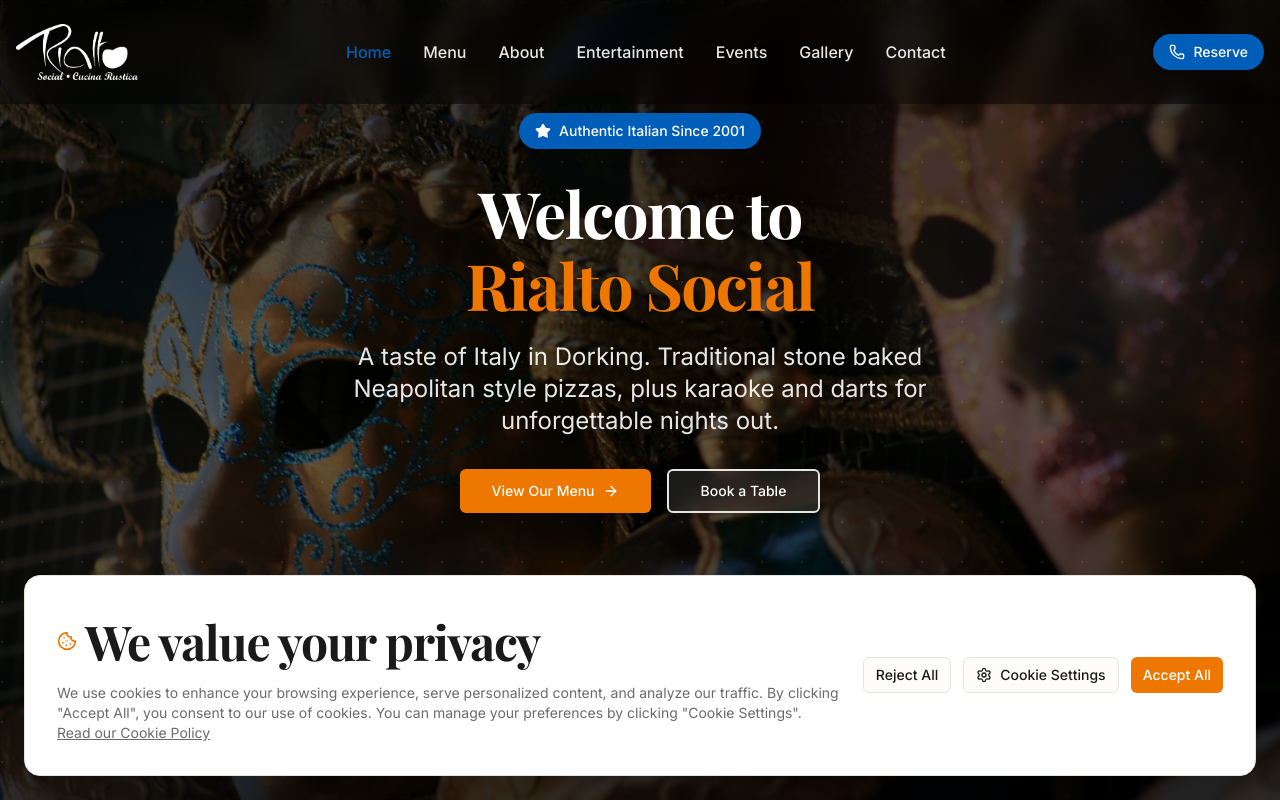
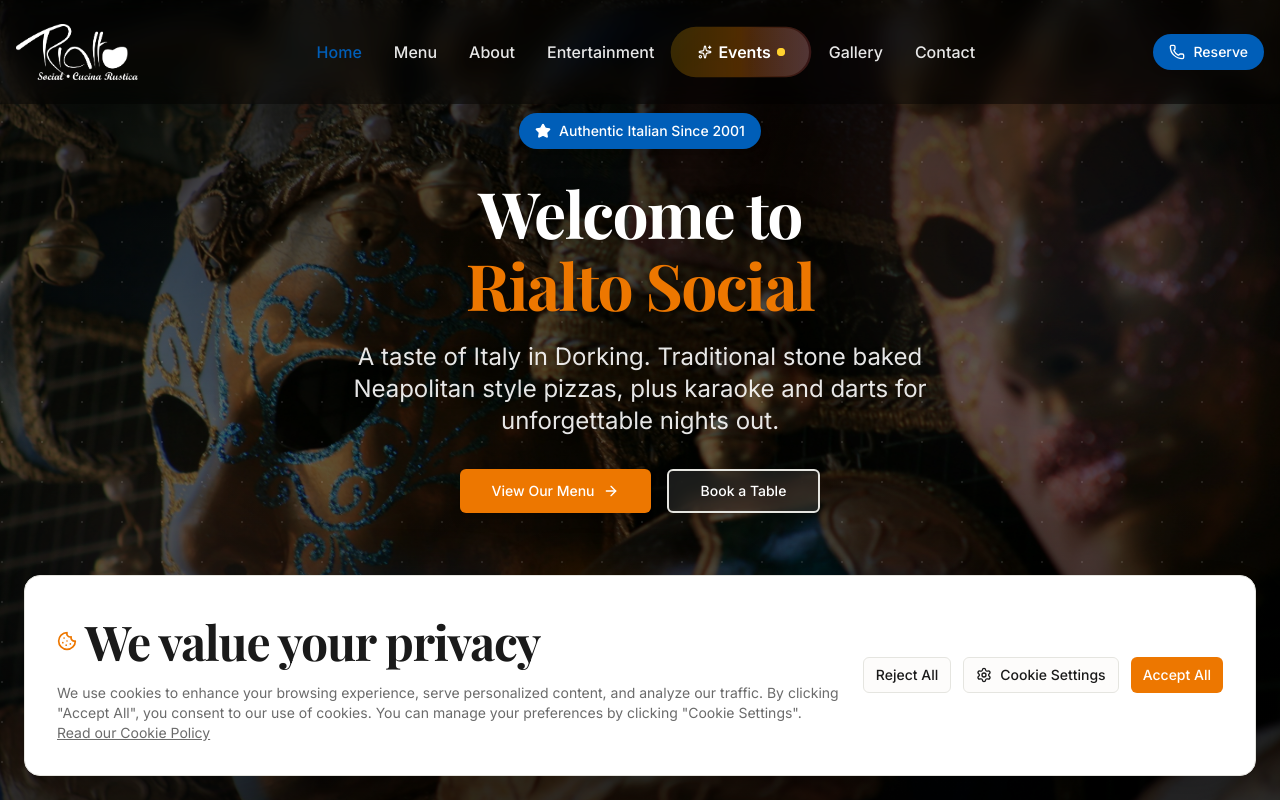
Before and after one commit to technoactive/rialto-social, a Next.js app: page / in a window 1280 px wide. Shown: the top 800 px of the page. Built offline with nearby package versions, Linux system fonts and the light colour scheme; a web font is replaced by a local one.

Commit message:
Add animated highlight effect to Events nav button with sparkle icon, shimmer, and pulsing dot

```diff
--- a/components/layout/Header.tsx
+++ b/components/layout/Header.tsx
@@ -5,17 +5,17 @@
 import Image from "next/image";
 import { usePathname } from "next/navigation";
 import { motion, AnimatePresence } from "framer-motion";
-import { Menu, X, Phone, Clock } from "lucide-react";
+import { Menu, X, Phone, Clock, Sparkles } from "lucide-react";
 import { cn } from "@/lib/utils";
 
 const navItems = [
-  { name: "Home", href: "/" },
-  { name: "Menu", href: "/menu" },
-  { name: "About", href: "/about" },
-  { name: "Entertainment", href: "/entertainment" },
-  { name: "Events", href: "/events" },
-  { name: "Gallery", href: "/gallery" },
-  { name: "Contact", href: "/contact" },
+  { name: "Home", href: "/", highlight: false },
+  { name: "Menu", href: "/menu", highlight: false },
+  { name: "About", href: "/about", highlight: false },
+  { name: "Entertainment", href: "/entertainment", highlight: false },
+  { name: "Events", href: "/events", highlight: true },
+  { name: "Gallery", href: "/gallery", highlight: false },
+  { name: "Contact", href: "/contact", highlight: false },
 ];
 
 export function Header() {
@@ -82,6 +82,93 @@
           >
             {navItems.map((item, index) => {
               const isActive = pathname === item.href;
+
+              // Special highlighted item (Events)
+              if (item.highlight) {
+                return (
+                  <Link
+                    key={item.name}
+                    href={item.href}
+                    className="relative group"
+                  >
+                    <motion.div
+                      initial={{ opacity: 0, y: -10 }}
+                      animate={{ opacity: 1, y: 0 }}
+                      transition={{ duration: 0.3, delay: index * 0.1 }}
+                      className="relative"
+                    >
+                      {/* Animated glow background */}
+                      <motion.div
+                        className={cn(
+                          "absolute -inset-x-3 -inset-y-1.5 rounded-full",
+                          isHomePage && !scrolled && !isOpen
+                            ? "bg-gradient-to-r from-amber-400/20 via-orange-400/30 to-red-400/20"
+                            : "bg-gradient-to-r from-amber-500/15 via-orange-500/25 to-red-500/15"
+                        )}
+                        animate={{
+                          opacity: [0.5, 1, 0.5],
+                          scale: [1, 1.05, 1],
+                        }}
+                        transition={{
+                          duration: 2,
+                          repeat: Infinity,
+                          ease: "easeInOut",
+                        }}
+                      />
+
+                      {/* Shimmer effect */}
+                      <motion.div
+                        className="absolute -inset-x-3 -inset-y-1.5 rounded-full overflow-hidden"
+                        initial={{ opacity: 0 }}
+                        animate={{ opacity: 1 }}
+                      >
+                        <motion.div
+                          className={cn(
+                            "absolute inset-0 w-[200%]",
+                            isHomePage && !scrolled && !isOpen
+                              ? "bg-gradient-to-r from-transparent via-white/30 to-transparent"
+                              : "bg-gradient-to-r from-transparent via-amber-400/20 to-transparent"
+                          )}
+                          animate={{
+                            x: ["-100%", "100%"],
+                          }}
+                          transition={{
+                            duration: 3,
+                            repeat: Infinity,
+                            ease: "linear",
+                            repeatDelay: 2,
+                          }}
+                        />
+                      </motion.div>
+
+                      {/* Text with icon */}
+                      <span className={cn(
+                        "relative flex items-center gap-1.5 font-semibold transition-colors duration-200 px-3 py-1.5",
+                        isActive
+                          ? "text-accent"
+                          : isHomePage && !scrolled && !isOpen
+                            ? "text-white group-hover:text-amber-200"
+                            : "text-foreground group-hover:text-amber-600"
+                      )}>
+                        <Sparkles className="w-3.5 h-3.5" />
+                        {item.name}
+
+                        {/* Pulsing dot indicator */}
+                        <span className="relative flex h-2 w-2">
+                          <span className="animate-ping absolute inline-flex h-full w-full rounded-full bg-amber-400 opacity-75"></span>
+                          <span className={cn(
+                            "relative inline-flex rounded-full h-2 w-2",
+                            isHomePage && !scrolled && !isOpen
+                              ? "bg-amber-300"
+                              : "bg-amber-500"
+                          )}></span>
+                        </span>
+                      </span>
+                    </motion.div>
+                  </Link>
+                );
+              }
+
               return (
                 <Link
                   key={item.name}
@@ -176,6 +263,55 @@
               <div className="px-4 pt-8 pb-4 space-y-4 relative">
                 {navItems.map((item, index) => {
                   const isActive = pathname === item.href;
+
+                  // Special highlighted item (Events) for mobile
+                  if (item.highlight) {
+                    return (
+                      <motion.div
+                        key={item.name}
+                        initial={{ opacity: 0, x: -20 }}
+                        animate={{ opacity: 1, x: 0 }}
+                        transition={{ duration: 0.3, delay: index * 0.05 }}
+                        className="relative"
+                      >
+                        <Link
+                          href={item.href}
+                          onClick={() => setIsOpen(false)}
+                          className="relative block py-2"
+                        >
+                          {/* Animated glow background for mobile */}
+                          <motion.div
+                            className="absolute -inset-x-2 -inset-y-1 rounded-lg bg-gradient-to-r from-amber-500/10 via-orange-500/20 to-red-500/10"
+                            animate={{
+                              opacity: [0.5, 1, 0.5],
+                            }}
+                            transition={{
+                              duration: 2,
+                              repeat: Infinity,
+                              ease: "easeInOut",
+                            }}
+                          />
+
+                          <span className={cn(
+                            "relative flex items-center gap-2 text-lg font-semibold",
+                            isActive
+                              ? "text-accent"
+                              : "text-amber-600 dark:text-amber-400"
+                          )}>
+                            <Sparkles className="w-4 h-4" />
+                            {item.name}
+
+                            {/* Pulsing dot for mobile */}
+                            <span className="relative flex h-2 w-2 ml-1">
+                              <span className="animate-ping absolute inline-flex h-full w-full rounded-full bg-amber-400 opacity-75"></span>
+                              <span className="relative inline-flex rounded-full h-2 w-2 bg-amber-500"></span>
+                            </span>
+                          </span>
+                        </Link>
+                      </motion.div>
+                    );
+                  }
+
                   return (
                     <motion.div
                       key={item.name}
```
